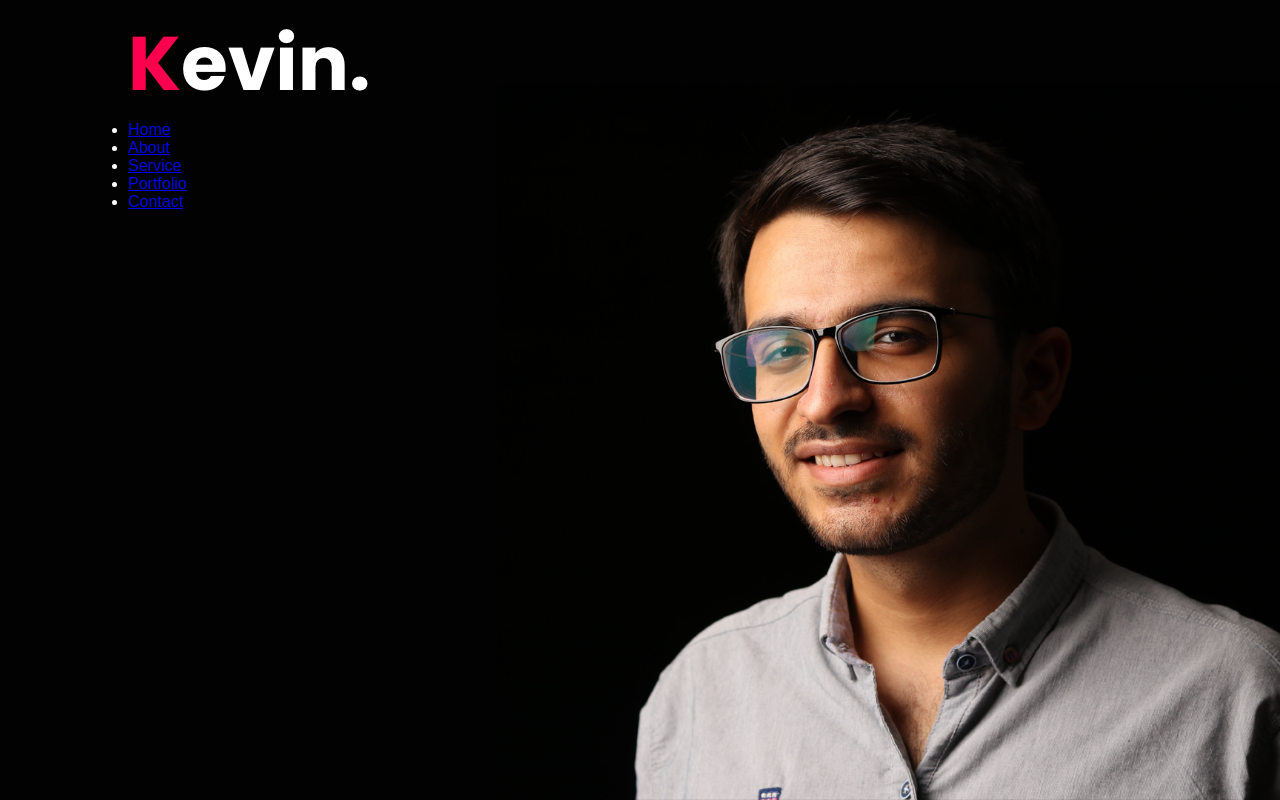
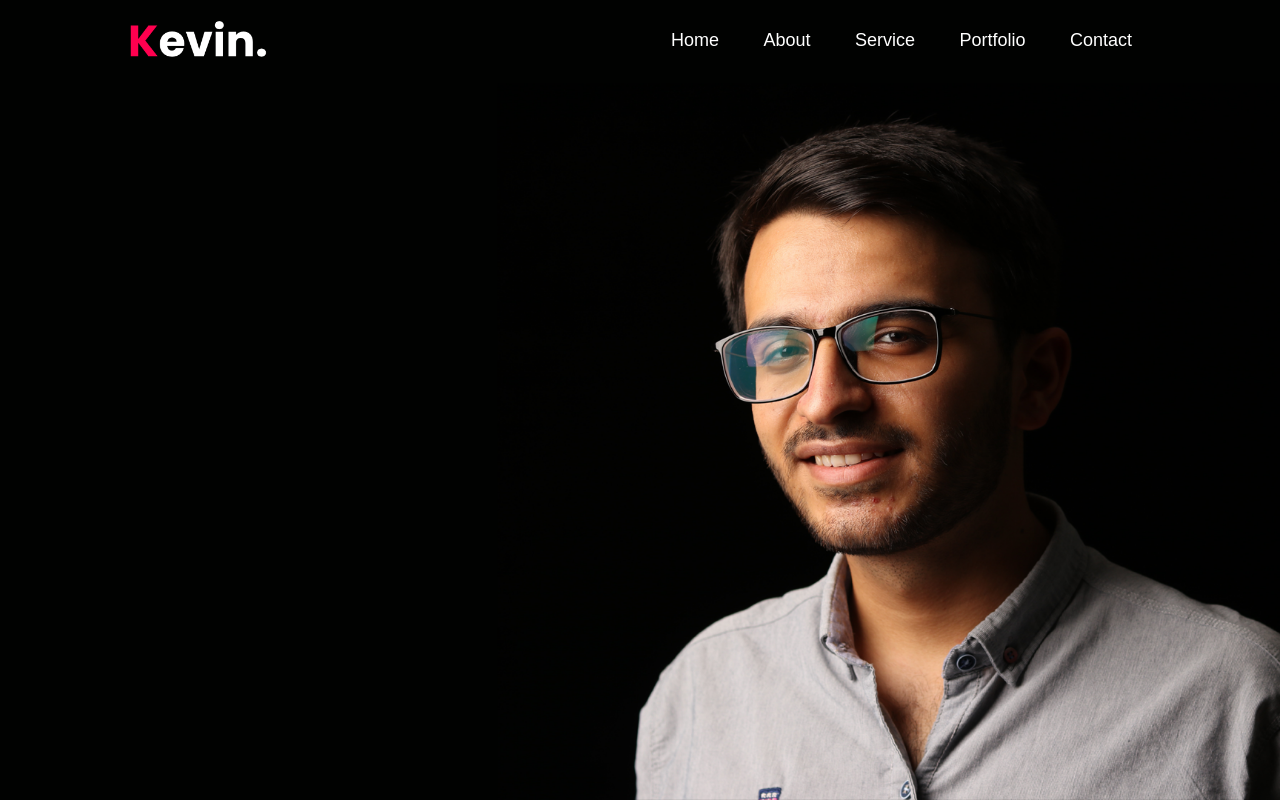
Before and after one commit to Prasanna-Kalathy/Portfolio-Website, a plain HTML site: page index.html in a window 1280 px wide. Drawn offline with Linux system fonts and the light colour scheme; files whose address does not match are found by name; a web font is replaced by a local one.

Commit message:
Fine tuned the styles of nav bar lists and added hover animation to it

```diff
--- a/css/styles.css
+++ b/css/styles.css
@@ -1,23 +1,62 @@
 *{
-    margin: 0;
-    padding: 0;                                                                    font-family: 'Segoe UI', sans-serif;
-    font-family: 'Montserrat', sans-serif;
-    box-sizing: border-box;
+    margin: 0; /*Makes the consistent margin of 0 for all elements*/
+    padding: 0; /*Makes the consistent padding of 0 for all elements*/
+    font-family: 'Montserrat', sans-serif; /*Google Fonts with primary and backup fonts*/
+    box-sizing: border-box; /*Makes the padding and border included in the element's total width and height*/
 }
 
 body{
-    background: #080808;
-    color: #fff;
+    background: #080808; /*Background color for the body tag*/
+    color: #fff; /*Text color for the body tag*/
 }
 
 #header{
-    width: 100%;
-    height: 100vh;
+    width: 100%; /* 100% of Screen*/
+    height: 100vh; /* 100% of viewport height(Vh)*/
     background-image: url(images/background.png);
-    background-size: cover;
-    background-position: center;
+    background-size: cover; /* Image size covers the container */
+    background-position: center; /* Image is centered both horizontally and vertically in the container */
 }
 
 .container{
-    padding: 10px 10%;
+    padding: 10px 10%; /*top and bottom = 10px, left and right = 10%*/
 }
+
+nav{
+    display: flex; /*Makes image and UL side by side horizontally*/
+    align-items: center; /*Combines the logo and UL and make them centered vertically inside Nav bar*/
+    justify-content: space-between; /*adds space between the items, pushing the first item to the start and the last item to the end.*/
+    flex-wrap: wrap; /*wrap items into multiple lines if they exceed the container's(nav bar’s) width.*/
+}
+
+.logo{
+    width: 140px; /*Width of the logo*/
+}
+
+nav ul li{ /*Adds styles to the list items inside ul inside nav*/
+    display: inline-block; /*Makes the list items next to eachother horizontally aligned*/
+    list-style: none; /*Removes the bullet points from the list items*/
+    margin: 10px 20px; /*Space between the links at Top and bottom = 10px, left and right = 20px*/
+}
+
+nav ul li a{
+    color: #fff; /*Text color to white for the links*/
+    text-decoration: none; /*Removes the underline and other defaults styles from the links*/
+    font-size: 18px; /*Text size to 18px*/
+    position: relative; /*Position of the links*/
+}
+
+nav ul li a::after{ /* pseudo-element -> after, they allow you to style certain parts of an element without adding additional HTML markup */
+    content: ''; /*Used to generate content for Psudo-element since it is mandatory it is kept Empty here*/
+    background: #ff004f; /*Bg Color of the Psudo-element*/
+    width: 0; /*Width of the Psudo-element is made zero initially to hide it(Before hover) */
+    height: 3px; /*Height(Thickness) of the Psudo-element (Thin #ff004f line)*/
+    position: absolute; /*Position of the psuedo-element is absolutely within its containing element.*/
+    left: 0; /*Positions the pseudo-element at the left edge of its containing element (a in this case).*/
+    bottom: -6px; /*Position of the psuedo-element*/
+    transition: 0.3s; /*Transition of the psuedo-element*/
+}
+
+nav ul li a:hover::after{
+    width: 100%; /*Width of the link*/
+}
```
